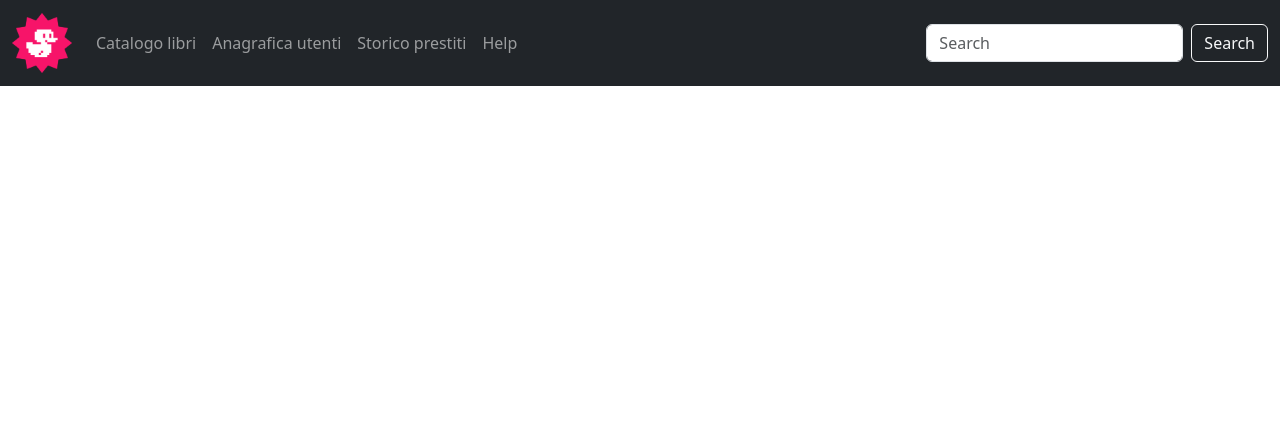
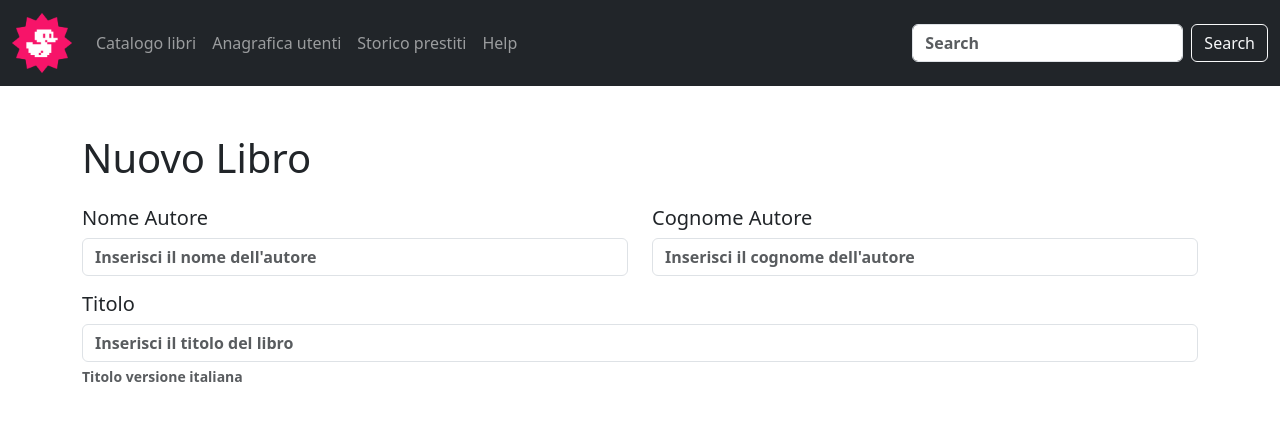
Before and after one commit to alessiotegoni/html-css-bootstrap-dashboard, a plain HTML site: page src/pages/add-book.html in a window 1280 px wide. Drawn offline with nearby package versions, Linux system fonts and the light colour scheme.

Commit message:
[ADD] main, author info and book's title input groups

```diff
--- a/src/pages/add-book.html
+++ b/src/pages/add-book.html
@@ -49,7 +49,7 @@
             </ul>
             <form class="d-flex" role="search">
               <input
-                class="form-control me-2"
+                class="form-control fw-semibold me-2"
                 type="search"
                 placeholder="Search"
                 aria-label="Search"
@@ -63,5 +63,50 @@
         </div>
       </nav>
     </header>
+    <main>
+      <div class="container">
+        <h1 class="mt-5 mb-4">Nuovo Libro</h1>
+        <form class="row">
+          <div class="col-6">
+            <label for="authorFirstName" class="form-label h5"
+              >Nome Autore</label
+            >
+            <input
+              type="text"
+              id="authorFirstName"
+              name="authorFirstName"
+              placeholder="Inserisci il nome dell'autore"
+              class="form-control fw-semibold"
+              required
+            />
+          </div>
+          <div class="col-6 mb-3">
+            <label for="authorLastName" class="form-label h5"
+              >Cognome Autore</label
+            >
+            <input
+              type="text"
+              id="authorLastName"
+              name="authorLastName"
+              placeholder="Inserisci il cognome dell'autore"
+              class="form-control fw-semibold"
+              required
+            />
+          </div>
+          <div class="mb-3">
+            <label for="bookTitle" class="form-label h5">Titolo</label>
+            <input
+              type="text"
+              id="bookTitle"
+              name="bookTitle"
+              placeholder="Inserisci il titolo del libro"
+              class="form-control fw-semibold"
+              required
+            />
+            <p class="form-text fw-semibold">Titolo versione italiana</p>
+          </div>
+        </form>
+      </div>
+    </main>
   </body>
 </html>
```
